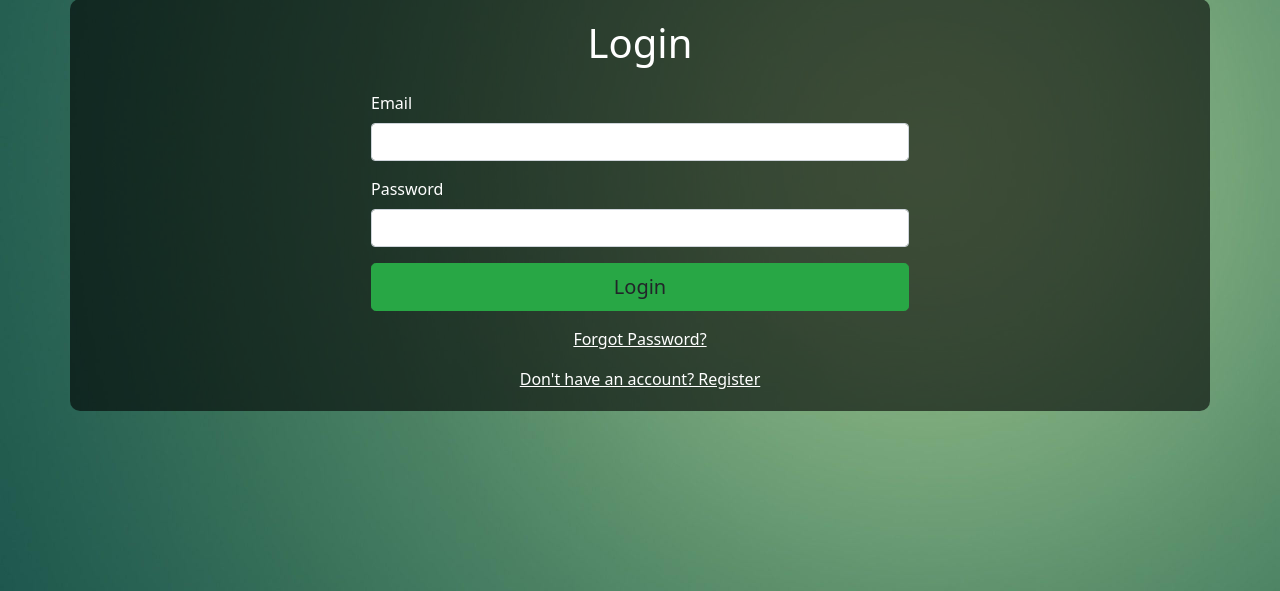
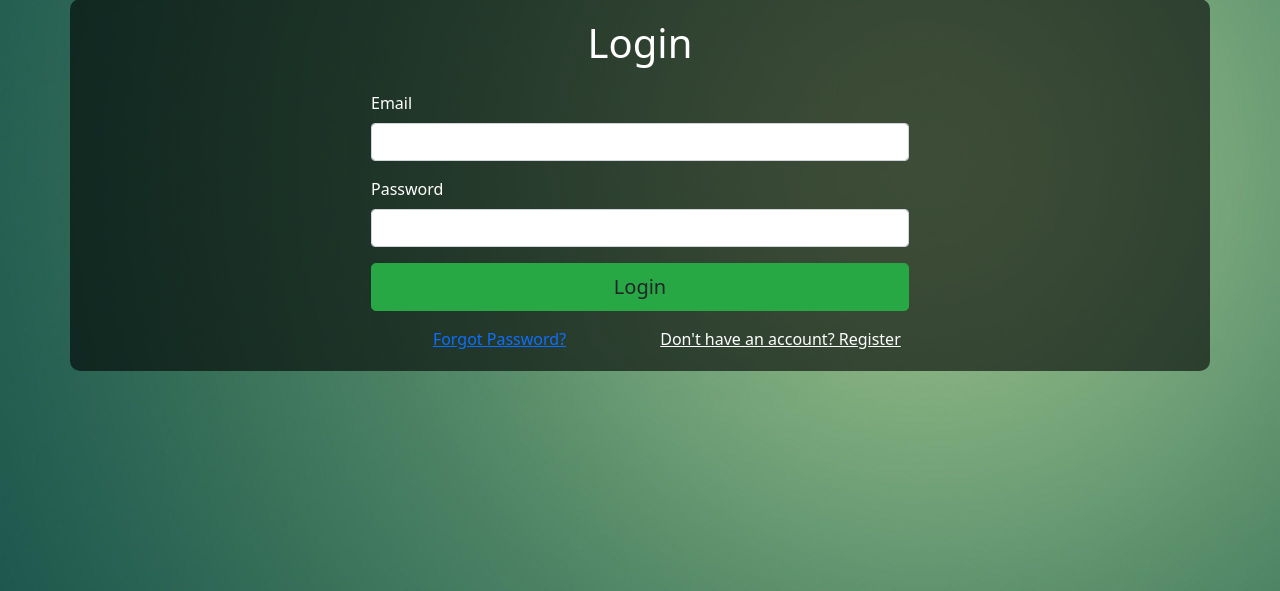
Before and after one commit to SariItani/vet-website, a Flask app: page /login in a window 1280 px wide. Shown: the part 49-640 px from the top of the page. Run offline with Flask 3, Linux system fonts and the light colour scheme.

Commit message:
Update login.html

```diff
--- a/vet_app/templates/login.html
+++ b/vet_app/templates/login.html
@@ -61,11 +61,13 @@
                     </div>
                     <button type="submit" class="btn btn-custom btn-lg w-100">Login</button>
                 </form>
-                <div class="mt-3 text-center">
-                    <a href="{{ url_for('reset_password_request') }}" class="text-white">Forgot Password?</a>
-                </div>
-                <div class="mt-3 text-center">
-                    <a href="{{ url_for('register') }}" class="text-white">Don't have an account? Register</a>
+                <div class="row justify-content-center">
+                    <div class="col mt-3 text-center">
+                        <a href="{{ url_for('reset_password_request') }}" class="text-blue">Forgot Password?</a>
+                    </div>
+                    <div class="col mt-3 text-center">
+                        <a href="{{ url_for('register') }}" class="text-white">Don't have an account? Register</a>
+                    </div>
                 </div>
             </div>
         </div>
```
